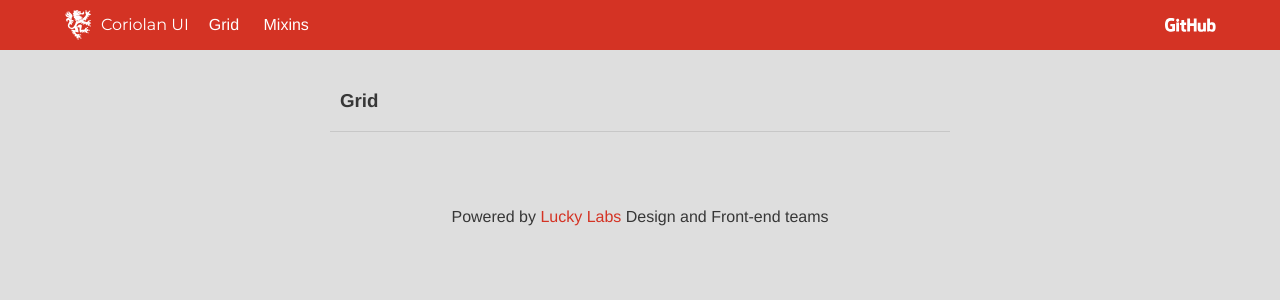
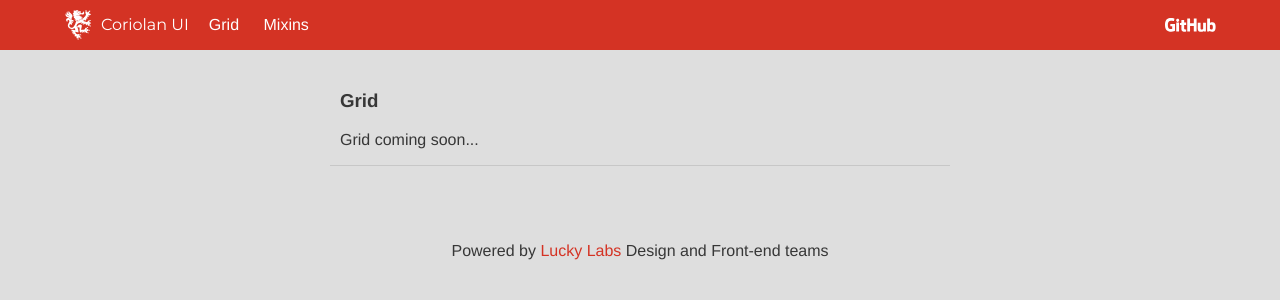
Before and after one commit to coriolan-ui/site-jekyll, a Jekyll site: the page built from _posts/0001-01-01-grid.html, in a window 1280 px wide. Shown: the top 300 px of the page. Built offline with Jekyll 4.4.1, drawn with Linux system fonts in a browser that asks for light colours.

Commit message:
upd page

```diff
--- a/_posts/0001-01-01-grid.html
+++ b/_posts/0001-01-01-grid.html
@@ -5,4 +5,5 @@ permalink: /grid/
 
 <main>
     <h3>Grid</h3>
+    <p>Grid coming soon...</p>
 </main>
```
